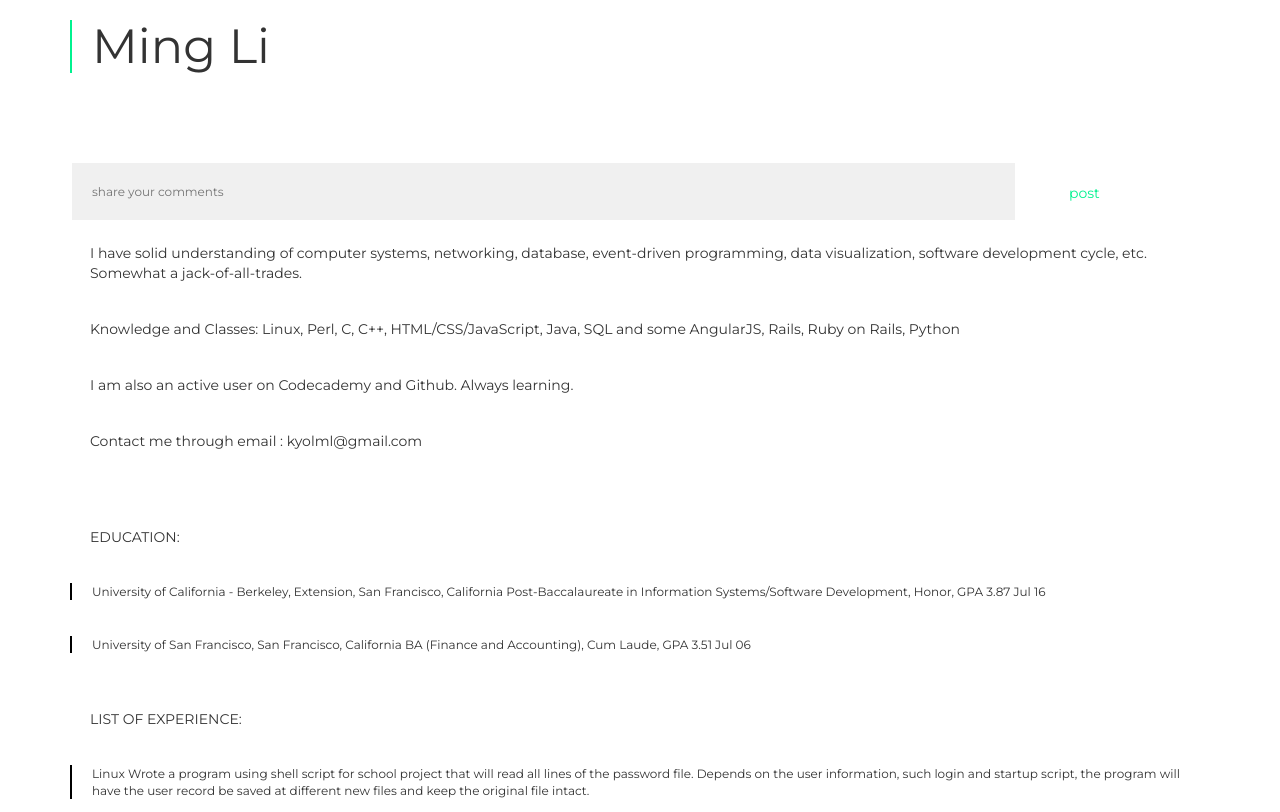
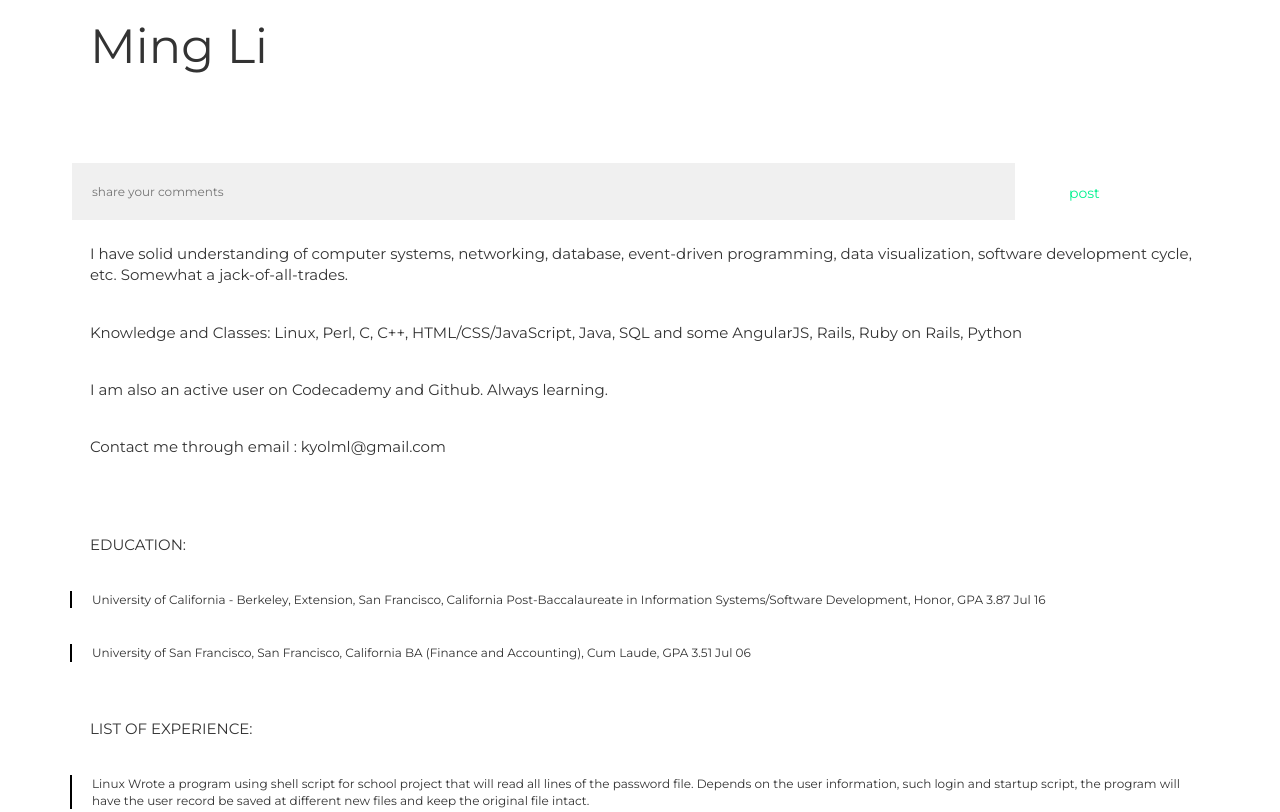
Before and after one commit to kyolml/kyolml.github.io, a plain HTML site: page index.html in a window 1280 px wide. Shown: the top 812 px of the page. Drawn offline with nearby package versions, Linux system fonts and the light colour scheme; a script that the page names is missing.

Commit message:
Update style.css

```diff
--- a/style.css
+++ b/style.css
@@ -4,7 +4,6 @@ html, body {
 
 
 h1 {
-    border-left: 2px solid #00f28f;
     font-size: 48px;
     font-weight: 400;
     padding-left: 20px;
@@ -70,6 +69,6 @@ li {
 
 p {
     padding-left: 20px;
-    font-size: 14px;
+    font-size: 15px;
     margin: 0 0 36px;
 }
```
